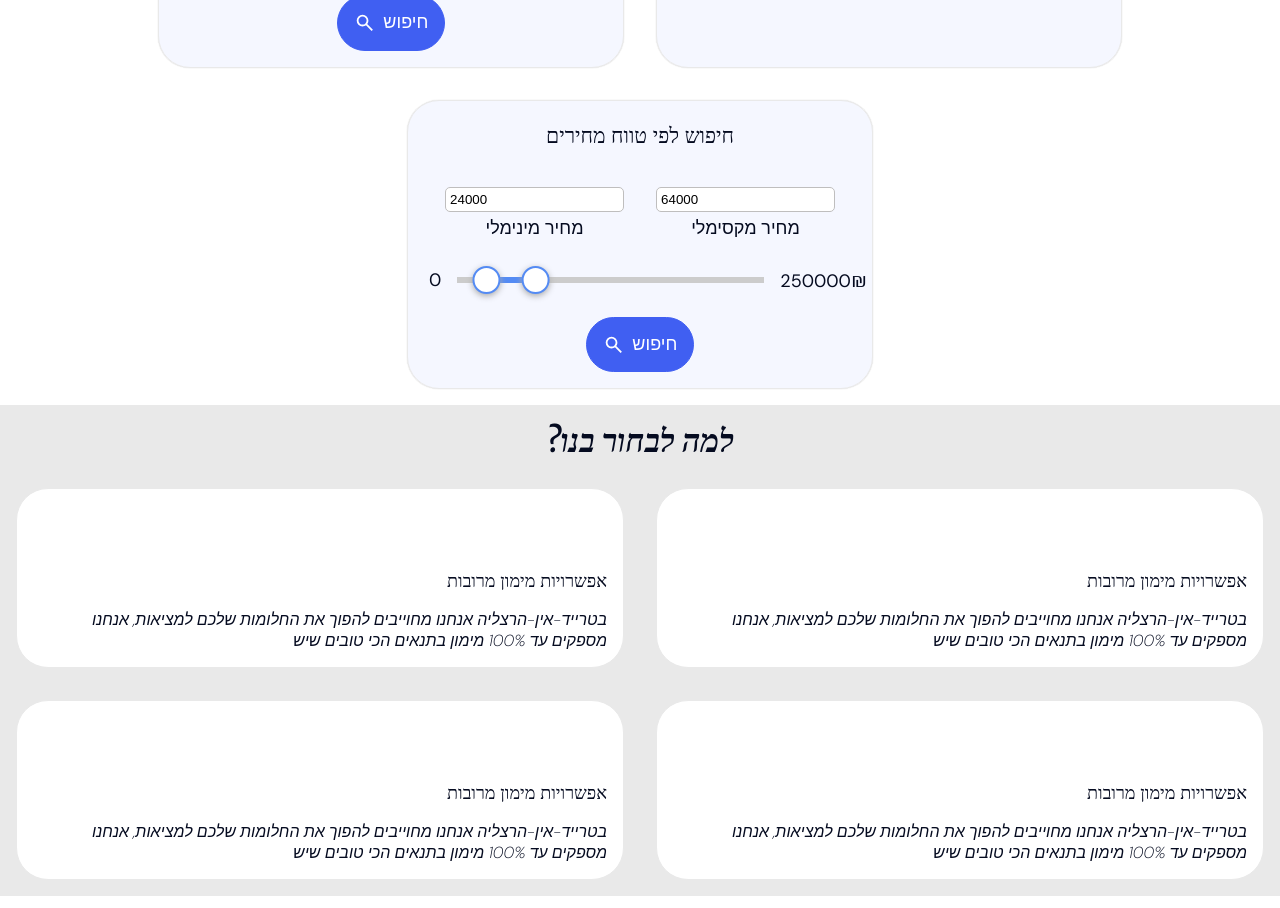
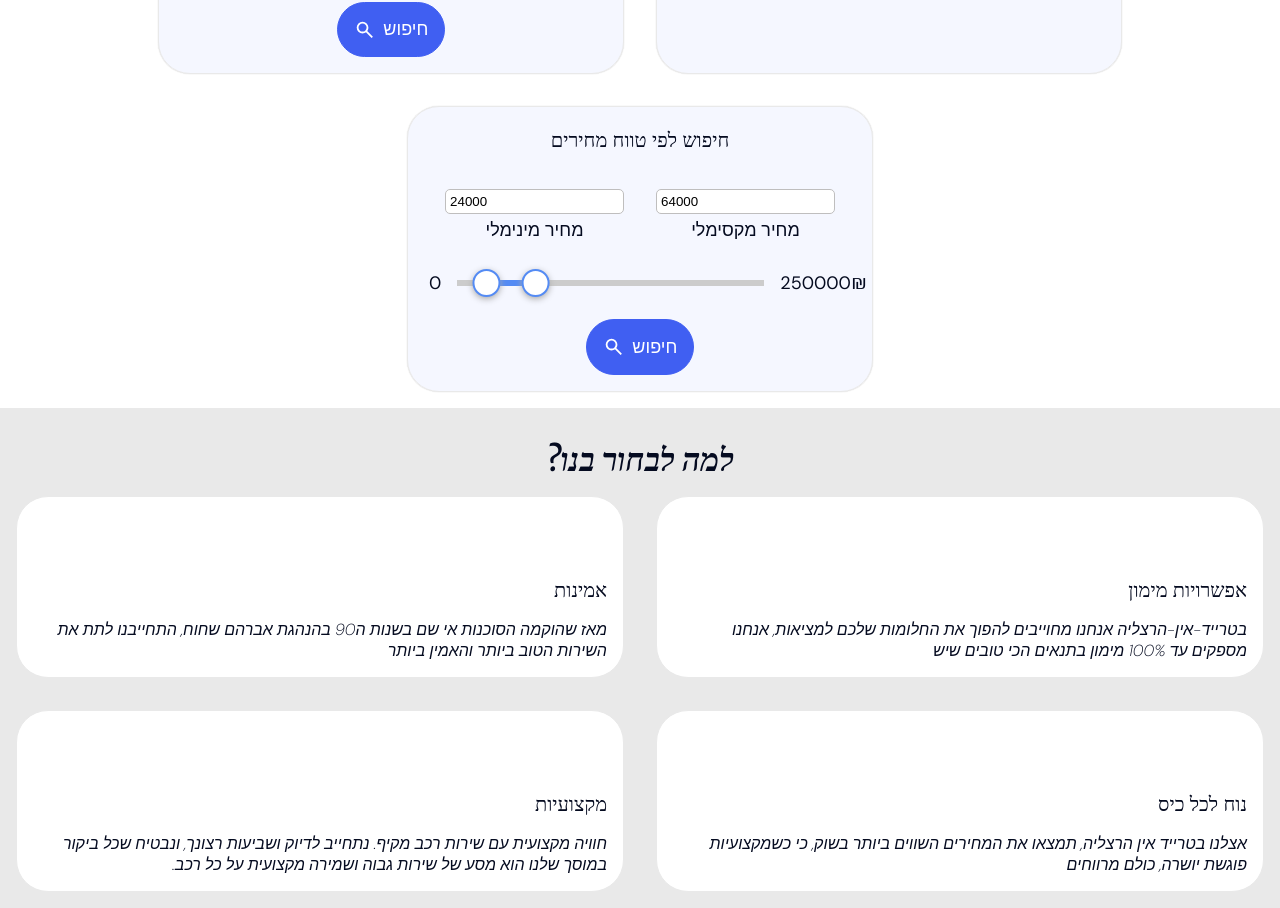
Before and after one commit to lior2k/Trade-in, a React (Create React App) app in the folder frontend/: page / in a window 1280 px wide. Shown: the part 1100-2008 px from the top of the page. Built offline with nearby package versions, Linux system fonts and the light colour scheme; no server answers; some icons are missing.

Commit message:
widgets done

```diff
--- a/frontend/src/components/SearchBar/SearchBar.css
+++ b/frontend/src/components/SearchBar/SearchBar.css
@@ -83,12 +83,6 @@
 	/* light grey */
 }
 
-/* .mini-title {
-	font-size: 1.2rem;
-	font-weight: bold;
-	color: rgb(41, 38, 39);
-} */
-
 .reset-button {
 	background-color: transparent;
 	border: none;
--- a/frontend/src/components/Widget/Widget.tsx
+++ b/frontend/src/components/Widget/Widget.tsx
@@ -1,19 +1,29 @@
-import React from "react";
-import "./Widget.css";
-import { Icon } from "@iconify/react";
+import React from 'react';
+import './Widget.css';
+import { Icon } from '@iconify/react';
 
 interface WidgetProps {
 	icon: string;
 	title: string;
 	description: string;
+	addColor?: boolean;
 }
 
-const Widget: React.FC<WidgetProps> = ({ icon, title, description }) => {
+const Widget: React.FC<WidgetProps> = ({
+	icon,
+	title,
+	description,
+	addColor,
+}) => {
 	return (
-    <div className="widget-container bradius">
-      <Icon className="big-icon" icon={icon}></Icon>
-      <span className="mini-title">{title}</span>
-      <span className="sub-text">{description}</span>
+		<div className='widget-container bradius'>
+			<Icon
+				className={`big-icon`}
+				icon={icon}
+				style={addColor ? { color: 'var(--theme-color)' } : {}}
+			></Icon>
+			<span className='mini-title'>{title}</span>
+			<span className='sub-text'>{description}</span>
 		</div>
 	);
 };
--- a/frontend/src/components/WidgetBox/WidgetBox.css
+++ b/frontend/src/components/WidgetBox/WidgetBox.css
@@ -9,4 +9,5 @@
 	gap: 2rem;
 	flex-wrap: wrap;
 	max-width: var(--max-content-width);
+	margin: 0 auto;
 }
--- a/frontend/src/components/WidgetBox/WidgetBox.tsx
+++ b/frontend/src/components/WidgetBox/WidgetBox.tsx
@@ -1,31 +1,32 @@
-import React from "react";
-import "./WidgetBox.css";
-import Widget from "../Widget/Widget";
+import React from 'react';
+import './WidgetBox.css';
+import Widget from '../Widget/Widget';
 
 const WidgetBox = () => {
 	return (
-    <div className="widget-box-container">
-      <h2 className="section-title">למה לבחור בנו?</h2>
-      <div className="widget-box">
+		<div className='widget-box-container'>
+			<h2 className='section-title'>למה לבחור בנו?</h2>
+			<div className='widget-box'>
 				<Widget
-          icon="noto:bank"
-          title="אפשרויות מימון מרובות"
-          description="בטרייד-אין-הרצליה אנחנו מחוייבים להפוך את החלומות שלכם למציאות, אנחנו מספקים עד 100% מימון בתנאים הכי טובים שיש"
+					icon='noto:bank'
+					title='אפשרויות מימון'
+					description='בטרייד-אין-הרצליה אנחנו מחוייבים להפוך את החלומות שלכם למציאות, אנחנו מספקים עד 100% מימון בתנאים הכי טובים שיש'
 				/>
 				<Widget
-          icon="noto:bank"
-          title="אפשרויות מימון מרובות"
-          description="בטרייד-אין-הרצליה אנחנו מחוייבים להפוך את החלומות שלכם למציאות, אנחנו מספקים עד 100% מימון בתנאים הכי טובים שיש"
+					icon='noto:shield'
+					title='אמינות'
+					description='מאז שהוקמה הסוכנות אי שם בשנות ה90 בהנהגת אברהם שחוח, התחייבנו לתת את השירות הטוב ביותר והאמין ביותר'
 				/>
 				<Widget
-          icon="noto:bank"
-          title="אפשרויות מימון מרובות"
-          description="בטרייד-אין-הרצליה אנחנו מחוייבים להפוך את החלומות שלכם למציאות, אנחנו מספקים עד 100% מימון בתנאים הכי טובים שיש"
+					icon='noto:euro-banknote'
+					title='נוח לכל כיס'
+					description='אצלנו בטרייד אין הרצליה, תמצאו את המחירים השווים ביותר בשוק, כי כשמקצועיות פוגשת יושרה, כולם מרווחים'
 				/>
 				<Widget
-          icon="noto:bank"
-          title="אפשרויות מימון מרובות"
-          description="בטרייד-אין-הרצליה אנחנו מחוייבים להפוך את החלומות שלכם למציאות, אנחנו מספקים עד 100% מימון בתנאים הכי טובים שיש"
+					icon='mdi:car-repair'
+					title='מקצועיות'
+					description='חוויה מקצועית עם שירות רכב מקיף. נתחייב לדיוק ושביעות רצונך, ונבטיח שכל ביקור במוסך שלנו הוא מסע של שירות גבוה ושמירה מקצועית על כל רכב.'
+					addColor={true}
 				/>
 			</div>
 		</div>
--- a/frontend/src/index.css
+++ b/frontend/src/index.css
@@ -9,10 +9,10 @@ body {
 	--heading-color: #050b20;
 	--theme-hover-color: #4e6cfb;
 	--second-hover-color: #050b20cc;
-  --main-font: "DM Sans", "sans-serif", "serif";
+	--main-font: 'DM Sans', 'sans-serif', 'serif';
 	--main-font-size: 15px;
 	--main-font-weight: 400;
-  --heading-font: "Merriweather", serif;
+	--heading-font: 'Merriweather', serif;
 	--heading-font-weight: 700;
 	--sub-text-font-weight: 200;
 	--theme-color-005: rgba(64, 95, 242, 0.05);
@@ -66,11 +66,11 @@ body {
 	color: var(--heading-color);
 	font-weight: var(--heading-font-weight);
 	font-style: italic;
-  margin-block-start: 0;
+	margin-block: 1rem;
 }
 
 .mini-title {
-  /* font-size: 1.2rem; */
+	font-size: 1.25rem;
 	font-family: var(--main-font);
 	font-weight: var(--main-font-weight);
 	color: var(--heading-color);
```
Also changed, not shown: frontend/src/components/Widget/Widget.css (indentation only). Lines whose indentation alone changed are shown as unchanged.
